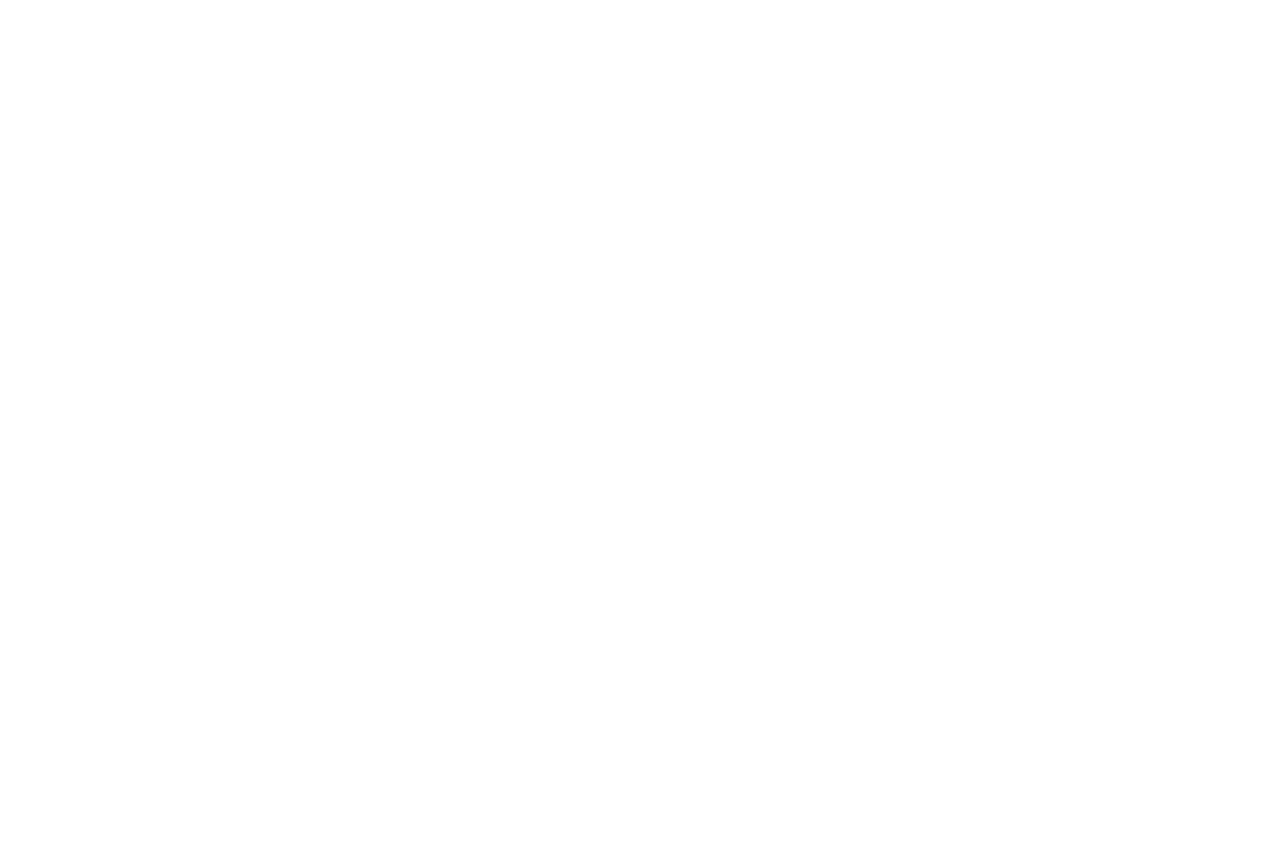
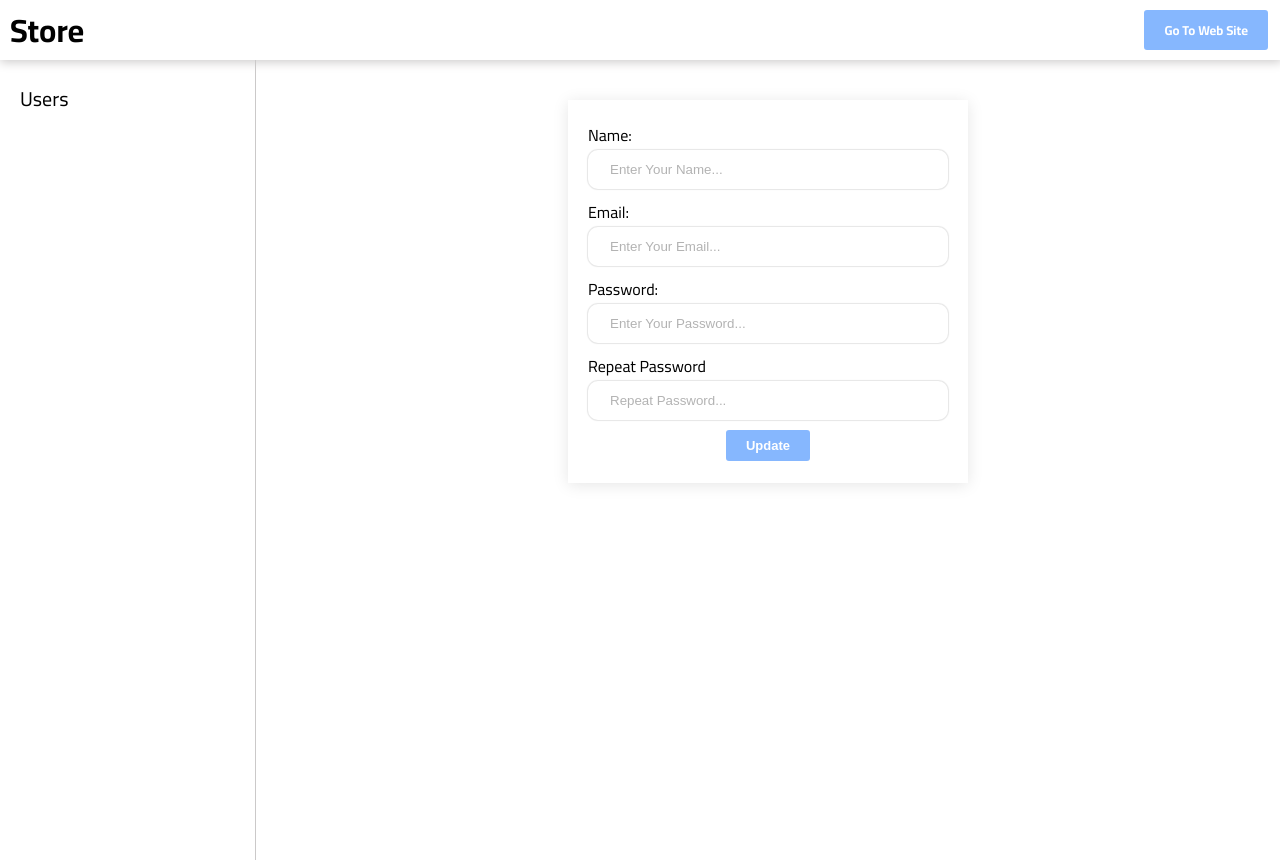
Before and after one commit to abdelilahnaciri/User-Management-React, a React (Create React App) app in the folder front_end/: page /dashboard/users/1 in a window 1280 px wide. Before the commit this address had no page. Before the commit the page ends 800 px from the top, so only its background shows below. Built offline with nearby package versions, Linux system fonts and the light colour scheme; no server answers.

Commit message:
create update page/send data after update it

```diff
--- a/front_end/src/App.js
+++ b/front_end/src/App.js
@@ -5,6 +5,7 @@ import LogIn from "./LogIn";
 import Home from "./Home";
 import Dashboard from "./Dashboard";
 import Users from "./Users";
+import UpdateUser from "./UpdateUser";
 
 function App() {
   return (
@@ -15,6 +16,7 @@ function App() {
         <Route path="/login" element={<LogIn />} />
         <Route path="/dashboard" element={<Dashboard />}>
           <Route path="users" element={<Users />} />
+          <Route path="users/:id" element={<UpdateUser />} />
         </Route>
       </Routes>
     </div>
--- /dev/null
+++ b/front_end/src/UpdateUser.js
@@ -0,0 +1,107 @@
+import axios from "axios";
+import { useEffect, useState } from "react";
+
+export default function UpdateUser() {
+  const [name, setName] = useState("");
+  const [email, setEmail] = useState("");
+  const [password, setPassword] = useState("");
+  const [passwordR, setPasswordR] = useState("");
+  const [accept, setAccept] = useState(false);
+  // console.log(name);
+
+  const id = window.location.pathname.split("/").slice(-1)[0];
+  // console.log(id);
+
+  useEffect(() => {
+    fetch(`http://127.0.0.1:8000/api/user/showbyid/${id}`)
+      .then((res) => res.json())
+      .then((data) => {
+        setName(data[0].name);
+        setEmail(data[0].email);
+      });
+  }, []);
+
+  async function Submit(e) {
+    let flag = true;
+    e.preventDefault();
+    setAccept(true);
+    if (name.trim() === "" || password.length < 8 || password !== passwordR) {
+      flag = false;
+    } else {
+      flag = true;
+      try {
+        if (flag) {
+          let res = await axios.post(
+            `http://127.0.0.1:8000/api/user/update/${id}`,
+            {
+              name: name,
+              email: email,
+              password: password,
+              password_confirmation: passwordR,
+            }
+          );
+          if (res.status === 200) {
+            window.localStorage.setItem("email", email);
+            window.location.pathname = "/dashboard/users";
+          }
+          // .then((t) => console.log(t));
+        }
+      } catch (err) {
+        console.log("The User Has Not Been Updated");
+      }
+    }
+  }
+  return (
+    <div className="parent">
+      <div className="register">
+        <form onSubmit={Submit}>
+          <label htmlFor="name">Name:</label>
+          <input
+            id="name"
+            type="text"
+            placeholder="Enter Your Name..."
+            value={name}
+            onChange={(e) => setName(e.target.value)}
+          />
+          {name.trim() === "" && accept && (
+            <p className="error-msg">Username is Required</p>
+          )}
+          <label htmlFor="email">Email:</label>
+          <input
+            id="email"
+            type="email"
+            placeholder="Enter Your Email..."
+            required
+            value={email}
+            onChange={(e) => setEmail(e.target.value)}
+          />
+          <label htmlFor="password">Password:</label>
+          <input
+            id="password"
+            type="password"
+            placeholder="Enter Your Password..."
+            value={password}
+            onChange={(e) => setPassword(e.target.value)}
+          />
+          {password.length < 8 && accept && (
+            <p className="error-msg">Password must be more than 8 chars</p>
+          )}
+          <label htmlFor="repassword">Repeat Password</label>
+          <input
+            id="repassword"
+            type="password"
+            placeholder="Repeat Password..."
+            value={passwordR}
+            onChange={(e) => setPasswordR(e.target.value)}
+          />
+          {passwordR !== password && accept && (
+            <p className="error-msg">Password does not match</p>
+          )}
+          <div style={{ textAlign: "center" }}>
+            <button type="submit">Update</button>
+          </div>
+        </form>
+      </div>
+    </div>
+  );
+}
--- a/front_end/src/Users.js
+++ b/front_end/src/Users.js
@@ -1,29 +1,47 @@
 import axios from "axios";
 import { useEffect, useState } from "react";
-
+import { Link } from "react-router-dom";
 export default function Users() {
   const [users, setUsers] = useState([]);
+  const [runUseEffect, setUseEffect] = useState(0);
 
   useEffect(() => {
     fetch("http://127.0.0.1:8000/api/user/show")
       .then((res) => res.json())
       .then((data) => setUsers(data));
-  }, [users]);
+  }, [runUseEffect]);
+  // useEffect(() => {
+  //   fetch("http://127.0.0.1:8000/api/user/showbyid/14")
+  //     .then((res) => res.json())
+  //     .then((data) => console.log(data));
+  // }, []);
 
-  function deleteUser(id) {
-    axios.delete(`http://127.0.0.1:8000/api/user/delete/${id}`);
+  async function deleteUser(id) {
+    try {
+      const res = await axios.delete(
+        `http://127.0.0.1:8000/api/user/delete/${id}`
+      );
+      if (res.status === 200) {
+        setUseEffect((prev) => prev + 1);
+        console.log("done!");
+      }
+    } catch {
+      console.log("Can't Find Any Data !");
+    }
   }
 
   const showUsers = users.map((user, index) => (
     <tr key={index}>
-      <td>{user.id}</td>
+      <td>{index + 1}</td>
       <td>{user.name}</td>
       <td>{user.email}</td>
       <td>
+        <Link to={`${user.id}`}>
           <i
             className="fa fas fa-edit"
             style={{ paddingRight: "5px", color: "#74afb9", fontSize: "20px" }}
           ></i>
+        </Link>
         <i
           className="fa fas fa-trash"
           style={{ color: "red", fontSize: "20px", cursor: "pointer" }}
@@ -36,10 +54,12 @@ export default function Users() {
     <div style={{ padding: "20px" }}>
       <table>
         <thead>
+          <tr>
             <th>Id</th>
             <th>User</th>
             <th>Email</th>
             <th>Action</th>
+          </tr>
         </thead>
         <tbody>
           {showUsers}
```
Also changed, not shown: 2 other files (tests, documents, lock files or other folders). Lines whose indentation alone changed are shown as unchanged.
